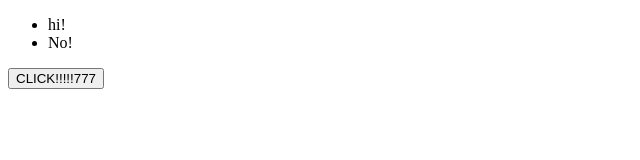
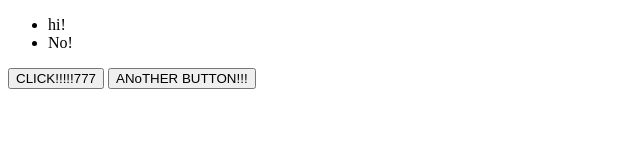
Before and after one commit to serhiiananiev/my-project1, a plain HTML site: page index.html in a window 1280 px wide. Shown: the whole page, without its empty margins (0-640 px from the left). Drawn offline with Linux system fonts and the light colour scheme.

Commit message:
add another button

```diff
--- a/index.html
+++ b/index.html
@@ -11,5 +11,6 @@
         <li>No!</li>
     </ul>
     <button>CLICK!!!!!777</button>
+    <button>ANoTHER BUTTON!!!</button>
 </body>
 </html>
```
